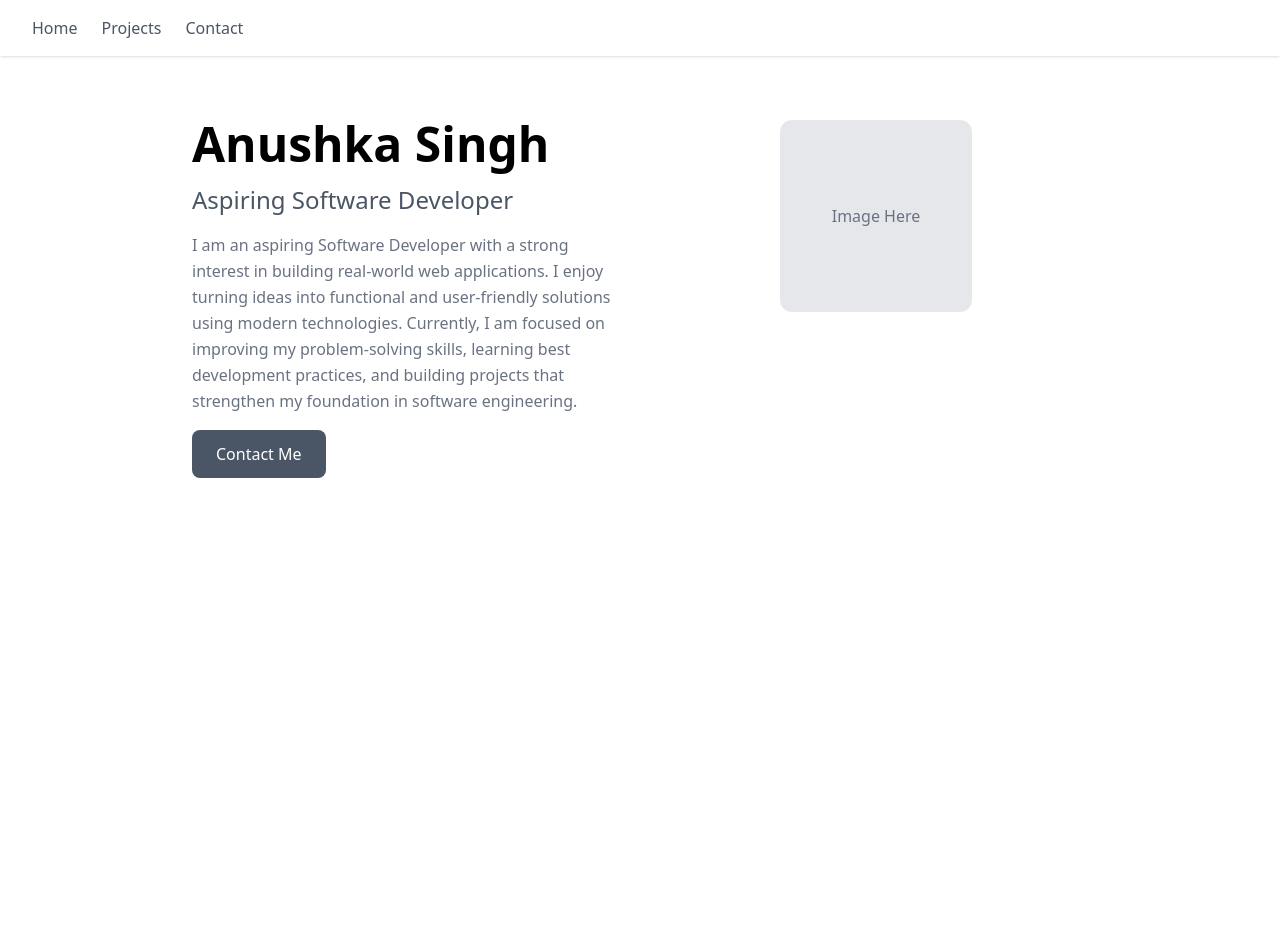
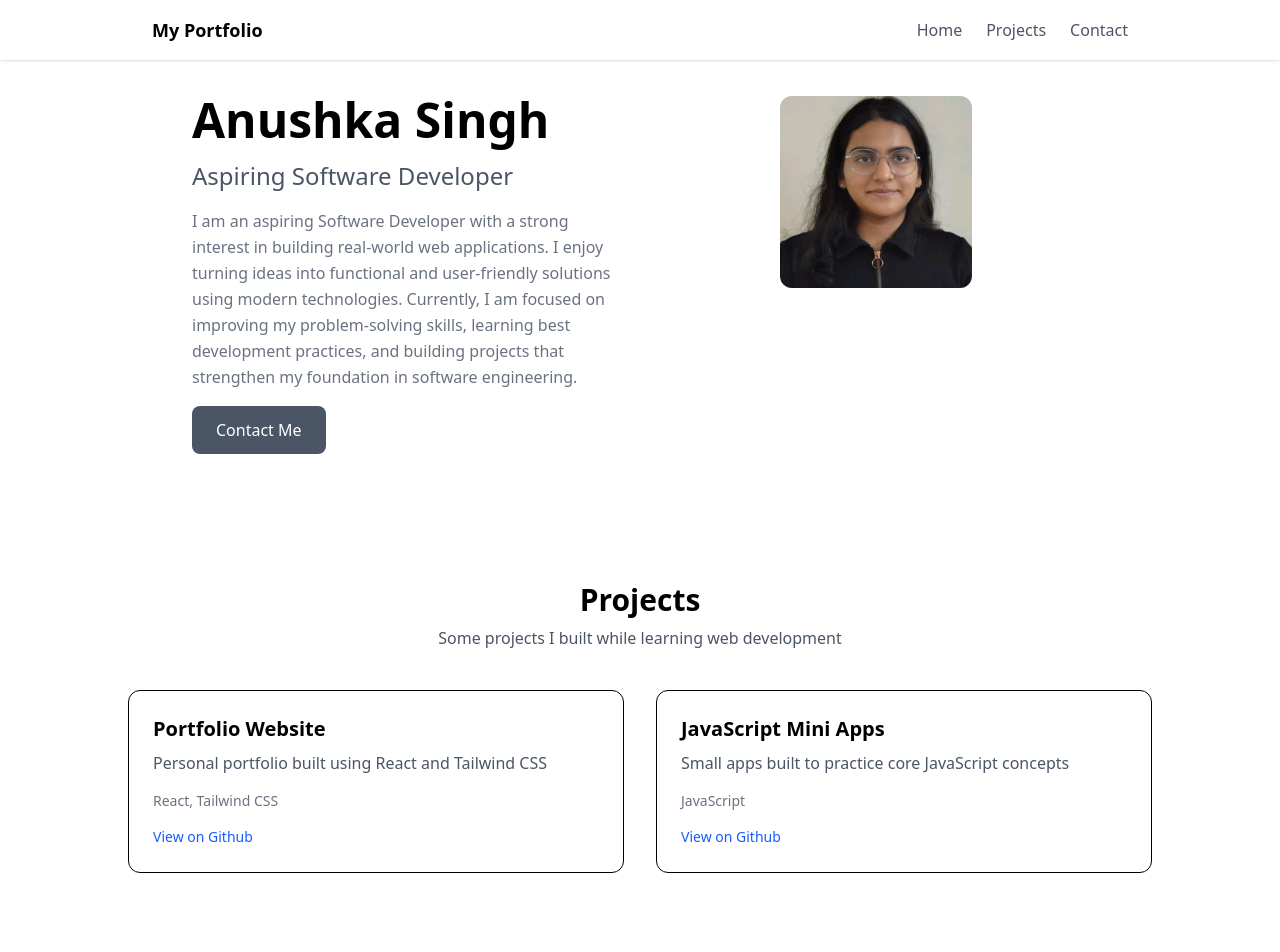
Before and after one commit to anushka8singh/react-tailwind-portfolio, a React (Vite) app: page / in a window 1280 px wide. Shown: the top 952 px of the page. Before the commit the page ends 800 px from the top, so only its background shows below. Built offline with nearby package versions, Linux system fonts and the light colour scheme.

Commit message:
added profile and section navigation

```diff
--- a/src/App.jsx
+++ b/src/App.jsx
@@ -1,11 +1,14 @@
 import Navbar from "./components/Navbar";
 import Hero from "./components/Hero";
-
+import Projects from "./components/Projects";
+import Contact from "./components/Contact";
 function App(){
   return(
     <div>
       <Navbar />
       <Hero />
+      <Projects />
+      <Contact />
 
     </div>
   )
--- /dev/null
+++ b/src/components/Contact.jsx
@@ -0,0 +1,14 @@
+function Contact() {
+  return (
+    <section id="contact" className="py-16 px-6">
+      <div className="max-w-4xl mx-auto text-center">
+        <h2 className="text-3xl font-bold">Contact</h2>
+        <p className="text-gray-600 mt-2">
+          You can reach me at: anushka0506singh@gmail.com
+        </p>
+      </div>
+    </section>
+  );
+}
+
+export default Contact;
--- a/src/components/Hero.jsx
+++ b/src/components/Hero.jsx
@@ -1,6 +1,7 @@
+import PHOTO from "../assets/PHOTO.jpeg";
 function Hero() {
   return (
-    <section className="py-16 px-6">
+    <section id="home" className="pt-24 py-16 px-6">
       <div className="max-w-4xl mx-auto flex flex-col md:flex-row gap-12 items-center md:items-start">
 
         {/* LEFT COLUMN */}
@@ -30,7 +31,12 @@ function Hero() {
         {/* RIGHT COLUMN */}
         <div className="w-full md:w-1/2 flex justify-center">
           <div className="w-48 h-48 bg-gray-200 rounded-xl flex items-center justify-center text-gray-500">
-            Image Here
+            <img
+            src={PHOTO}
+            alt="Anushka"
+            className="w-48 h-48 object-cover rounded-xl"
+/>
+
           </div>
         </div>
 
--- a/src/components/Navbar.jsx
+++ b/src/components/Navbar.jsx
@@ -1,14 +1,29 @@
-function Navbar(){
-    return (
-        <nav className="flex items-center justify-between px-8 py-4 bg-white shadow">
+function Navbar() {
+  return (
+    <nav className="fixed top-0 left-0 w-full bg-white shadow-sm">
+      <div className="max-w-5xl mx-auto px-6 py-4 flex justify-between items-center">
 
-            <ul className="flex gap-6 text-gray-600">
-              <li className="cursor-pointer hover:text-black">Home</li>
-              <li className="cursor-pointer hover:text-black">Projects</li>
-              <li className="cursor-pointer hover:text-black">Contact</li>
-            </ul>
-        </nav>
-    );
+        {/* Logo / Name */}
+        <h1 className="text-lg font-semibold">
+          My Portfolio
+        </h1>
+
+        {/* Navigation Links */}
+        <div className="flex gap-6 text-gray-600">
+          <a href="#home" className="hover:text-black">
+            Home
+          </a>
+          <a href="#projects" className="hover:text-black">
+            Projects
+          </a>
+          <a href="#contact" className="hover:text-black">
+            Contact
+          </a>
+        </div>
+
+      </div>
+    </nav>
+  );
 }
 
 export default Navbar;
--- /dev/null
+++ b/src/components/ProjectCard.jsx
@@ -0,0 +1,16 @@
+function ProjectCard({title,description,tech,link}){
+    return(
+        <div className="border rounded-xl p-6 hover:shadow-lg transition">
+
+        <h3 className="text-xl font-semibold">{title}</h3>
+        <p className="text-gray-600 mt-2">{description}</p>
+        <p className="text-sm text-gray-500 mt-4">{tech}</p>
+        <a href={link}
+           target="_blank"
+           className="inline-block mt-4 text-sm text-blue-600 hover:underline">
+            View on Github           </a>
+        </div>
+        );
+}
+
+export default ProjectCard;
--- /dev/null
+++ b/src/components/Projects.jsx
@@ -0,0 +1,46 @@
+import ProjectCard from "./ProjectCard";
+
+function Projects() {
+  const projects = [
+    {
+      title: "Portfolio Website",
+      description: "Personal portfolio built using React and Tailwind CSS",
+      tech: "React, Tailwind CSS",
+      link: "https://github.com/anushka8singh",
+    },
+    {
+      title: "JavaScript Mini Apps",
+      description: "Small apps built to practice core JavaScript concepts",
+      tech: "JavaScript",
+      link: "https://github.com/anushka8singh",
+    },
+  ];
+
+  return (
+    <section id="projects" className="py-16 px-6">
+      <div className="max-w-5xl mx-auto">
+        <h2 className="text-3xl font-bold text-center">
+          Projects
+        </h2>
+
+        <p className="text-gray-600 text-center mt-2">
+          Some projects I built while learning web development
+        </p>
+
+        <div className="grid grid-cols-1 md:grid-cols-2 gap-8 mt-10">
+          {projects.map((project, index) => (
+            <ProjectCard
+              key={index}
+              title={project.title}
+              description={project.description}
+              tech={project.tech}
+              link={project.link}
+            />
+          ))}
+        </div>
+      </div>
+    </section>
+  );
+}
+
+export default Projects;
```
Also changed, not shown: src/assets/PHOTO.jpeg (added).
